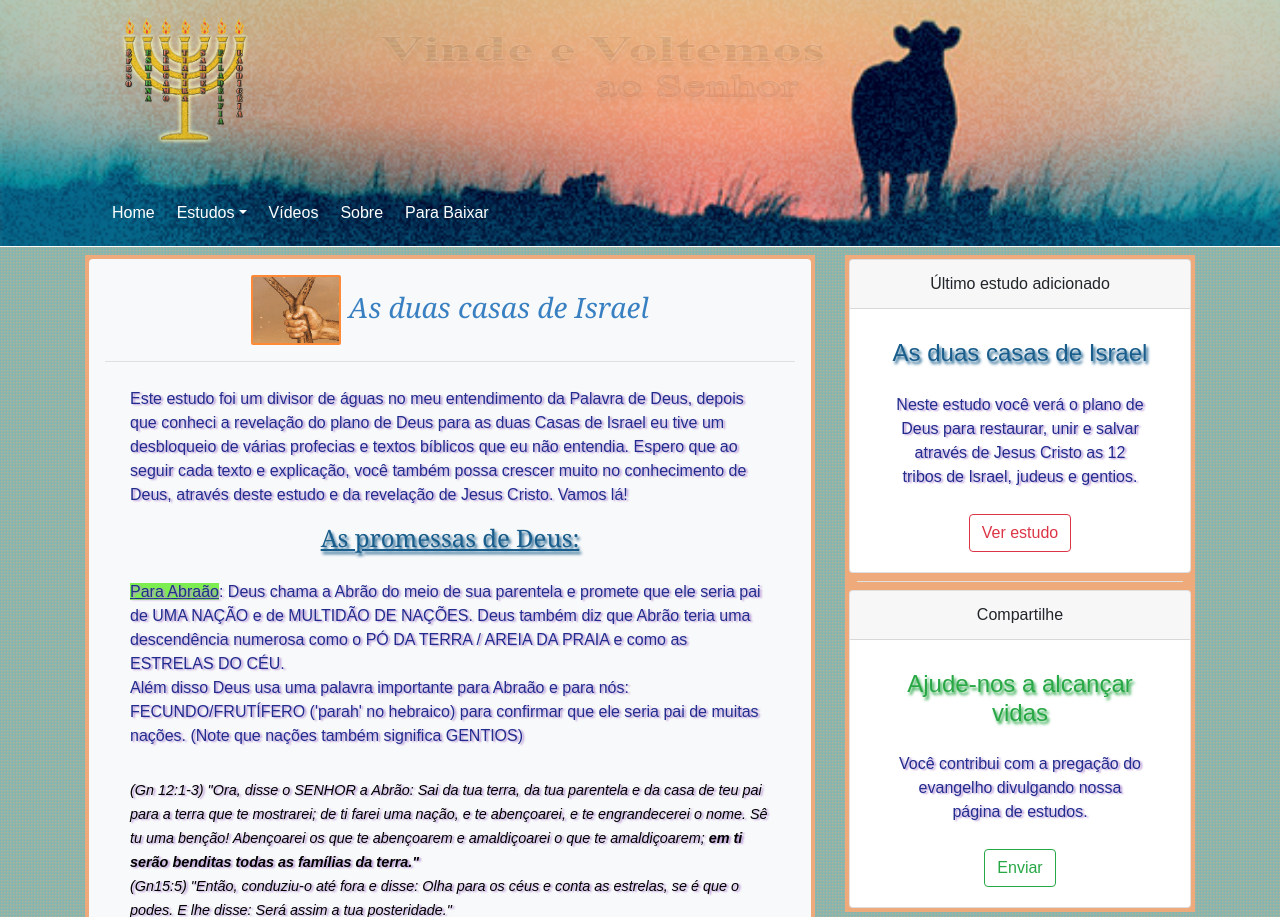
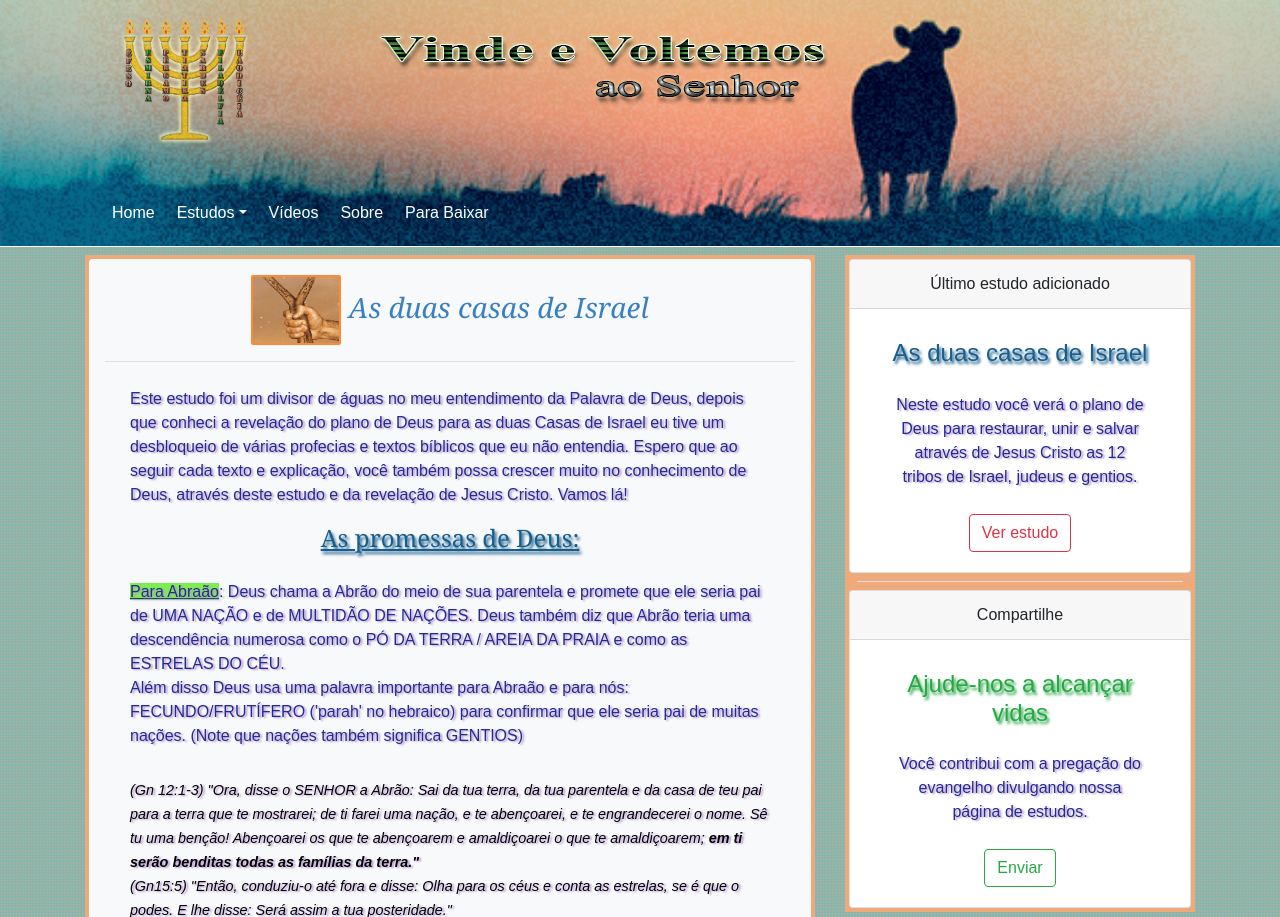
Before and after one commit to rochadoug/rochadoug.github.io, a PHP site: page /estudo1.html in a window 1280 px wide. Shown: the top 917 px of the page. Run offline with PHP 8.4, Linux system fonts and the light colour scheme.

Commit message:
Consertando titulo da página estudo das duas casas

```diff
--- a/estilos.css
+++ b/estilos.css
@@ -33,9 +33,6 @@ header h2{
 
 }
 
-#img-titulo{
-    opacity: 0.08;
-}
 
 .dropdown .dropdown-menu{
     border: 1px solid #66B9BF;
--- a/estudo1.html
+++ b/estudo1.html
@@ -23,7 +23,7 @@
                         <div class="col-md-9">
                           <!-- <h1 class="ml-2">Vinde e Voltemos</h1>
                             <h2 class="ml-2">Ao Senhor</h2> -->
-                            <div id="img-titulo"><img src="images/title-site.png" alt="título" class="img-fluid"></div>
+                            <div ><img src="images/title-site.png" alt="título" class="img-fluid"></div>
                         </div>
                     </div>
                     <div class="row">
```
